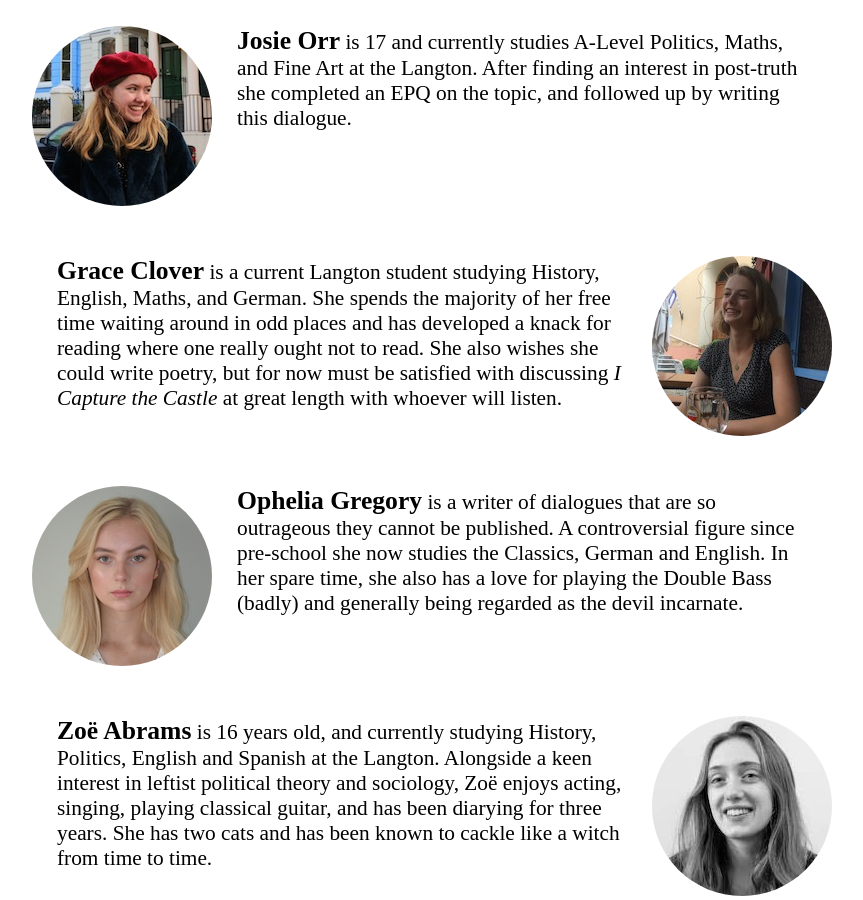
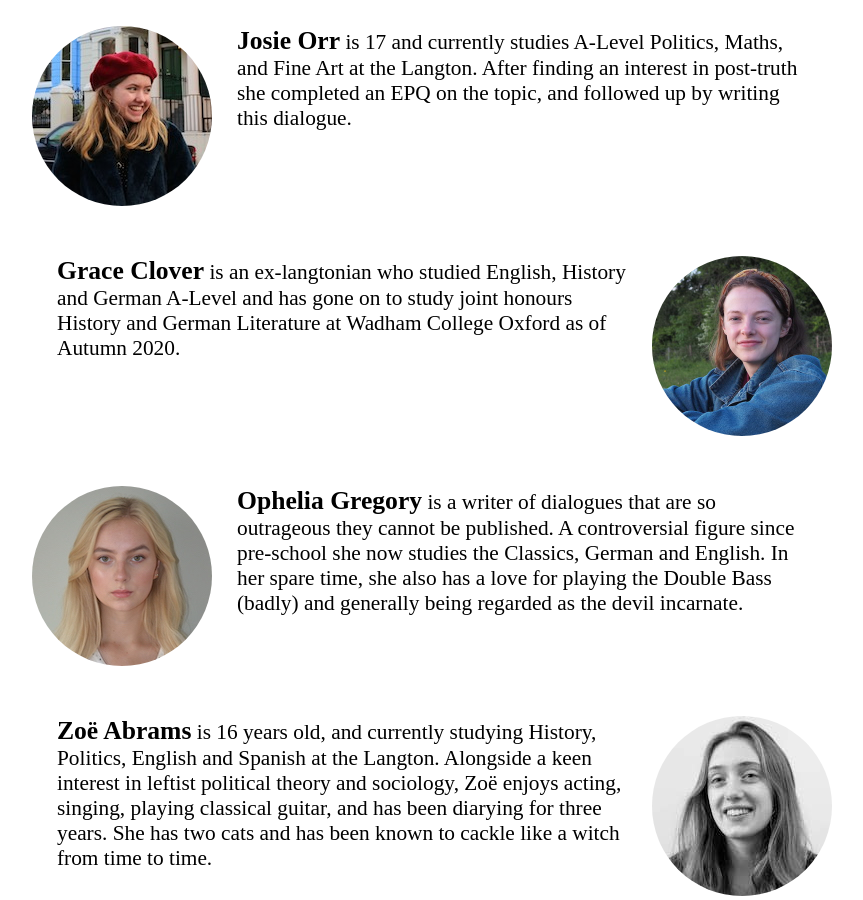
Before and after one commit to calhewitt/dialogic-static, a Jekyll site: the page built from authors.html, in a window 1280 px wide and 900 px high, scrolled down 3727 px. Shown: the whole window, without its empty margins (208-1071 px from the left). Built offline with Jekyll 4.4.1, drawn with Linux system fonts in a browser that asks for light colours; nearby versions of some CDN libraries.

Commit message:
grace bio; get rid of betweens

```diff
--- a/_layouts/post.html
+++ b/_layouts/post.html
@@ -6,7 +6,7 @@ layout: parent
 
   <h1>{{page.longtitle}}</h1>
   <p><br></p>
-  <h3 class="ql-align-center">{{page.between}}</h3><p><br></p>
+  <!--<h3 class="ql-align-center">{{page.between}}</h3><p><br></p>-->
   <h2 class="ql-align-center">{{page.authors}}</h2>
 
 </div>
--- a/authors.html
+++ b/authors.html
@@ -116,8 +116,8 @@ permalink: /authors/
 
 
   <div class = "author">
-  <div style = "background-image: url(/media/dialogue_authors/clover.jpg); float: right" class = "author-image"></div>
-  <div class = "author-text" style = "float: left"><strong><big><a name = "19">Grace Clover</a></big></strong>&nbsp;is a current Langton student studying History, English, Maths, and German. She spends the majority of her free time waiting around in odd places and has developed a knack for reading where one really ought not to read. She also wishes she could write poetry, but for now must be satisfied with discussing <i>I Capture the Castle</i> at great length with whoever will listen.</div>
+  <div style = "background-image: url(/media/dialogue_authors/grace.jpg); float: right" class = "author-image"></div>
+  <div class = "author-text" style = "float: left"><strong><big><a name = "19">Grace Clover</a></big></strong>&nbsp;is an ex-langtonian who studied English, History and German A-Level and has gone on to study joint honours History and German Literature at Wadham College Oxford as of Autumn 2020.</div>
   </div>
 
 
```
Also changed, not shown: media/dialogue_authors/grace.jpg (added), 4 other files.
